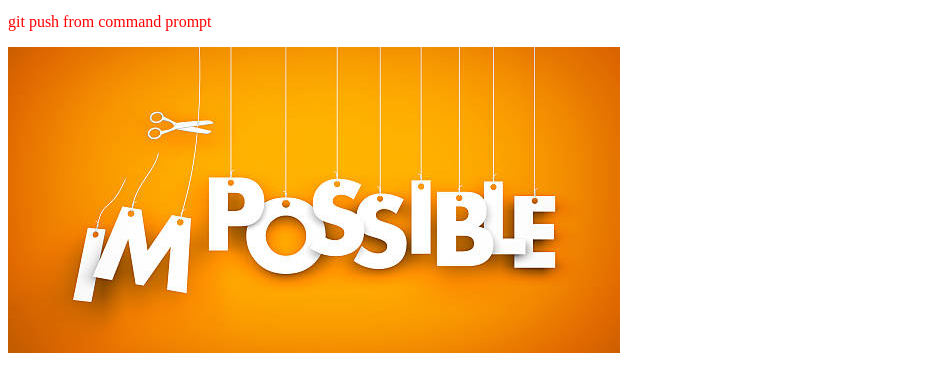
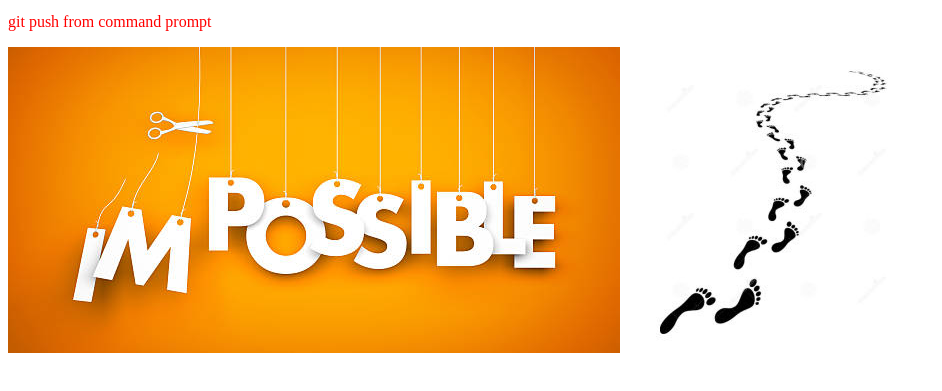
Before and after one commit to RUPSA23/JM-cource-first-repo, a plain HTML site: page index.html in a window 1280 px wide. Shown: the part 199-590 px from the top of the page, without its empty margins (0-942 px from the left). Drawn offline with Linux system fonts and the light colour scheme.

Commit message:
img added

```diff
--- a/index.html
+++ b/index.html
@@ -14,6 +14,7 @@
     <p>send small changes of code to github</p>
     <p>git push from command prompt</p>
     <img src="img.jpg" alt="">
+    <img src="img_1232.jpg" alt="">
 </body>
 
 </html>
```
Also changed, not shown: img_1232.jpg (added).
